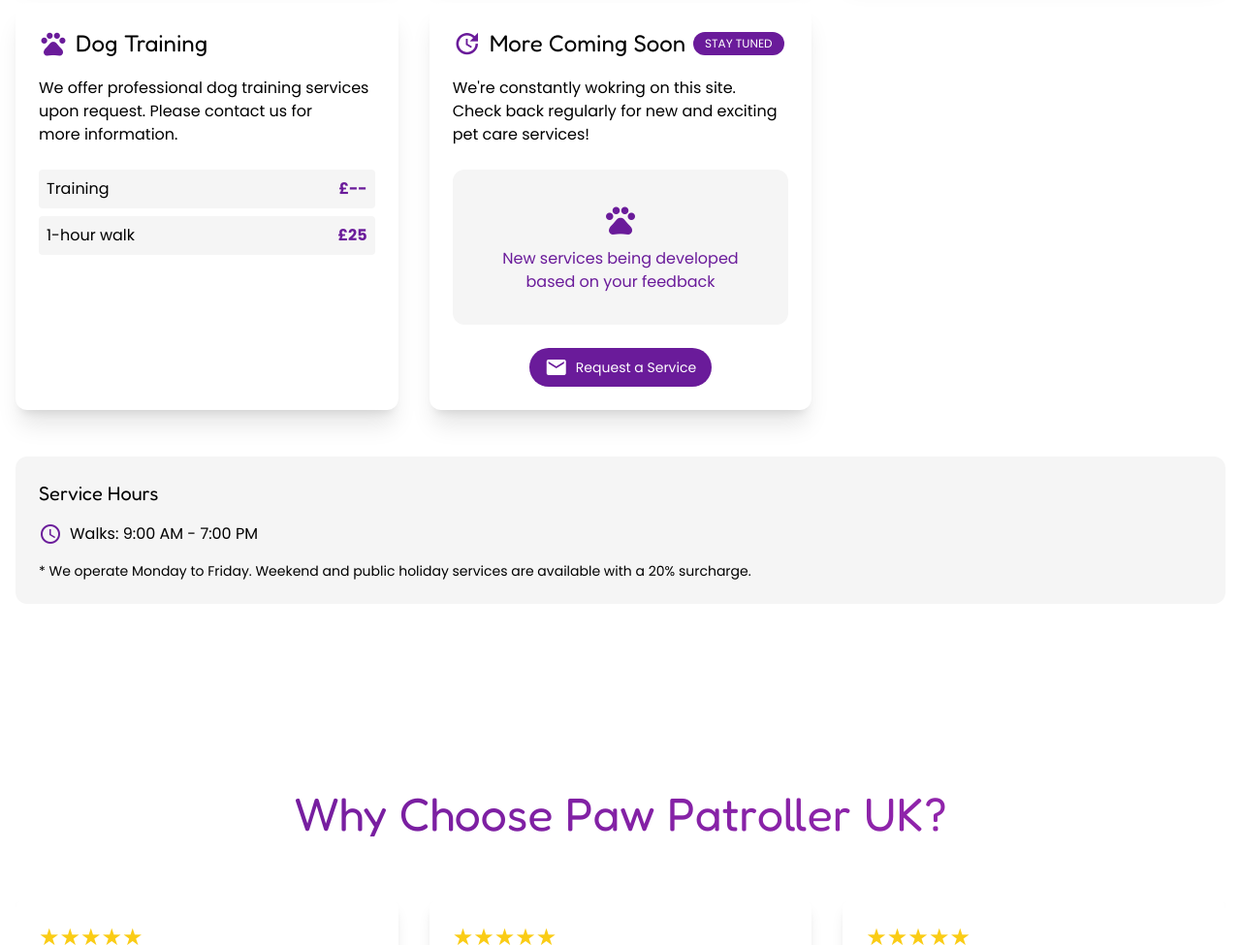
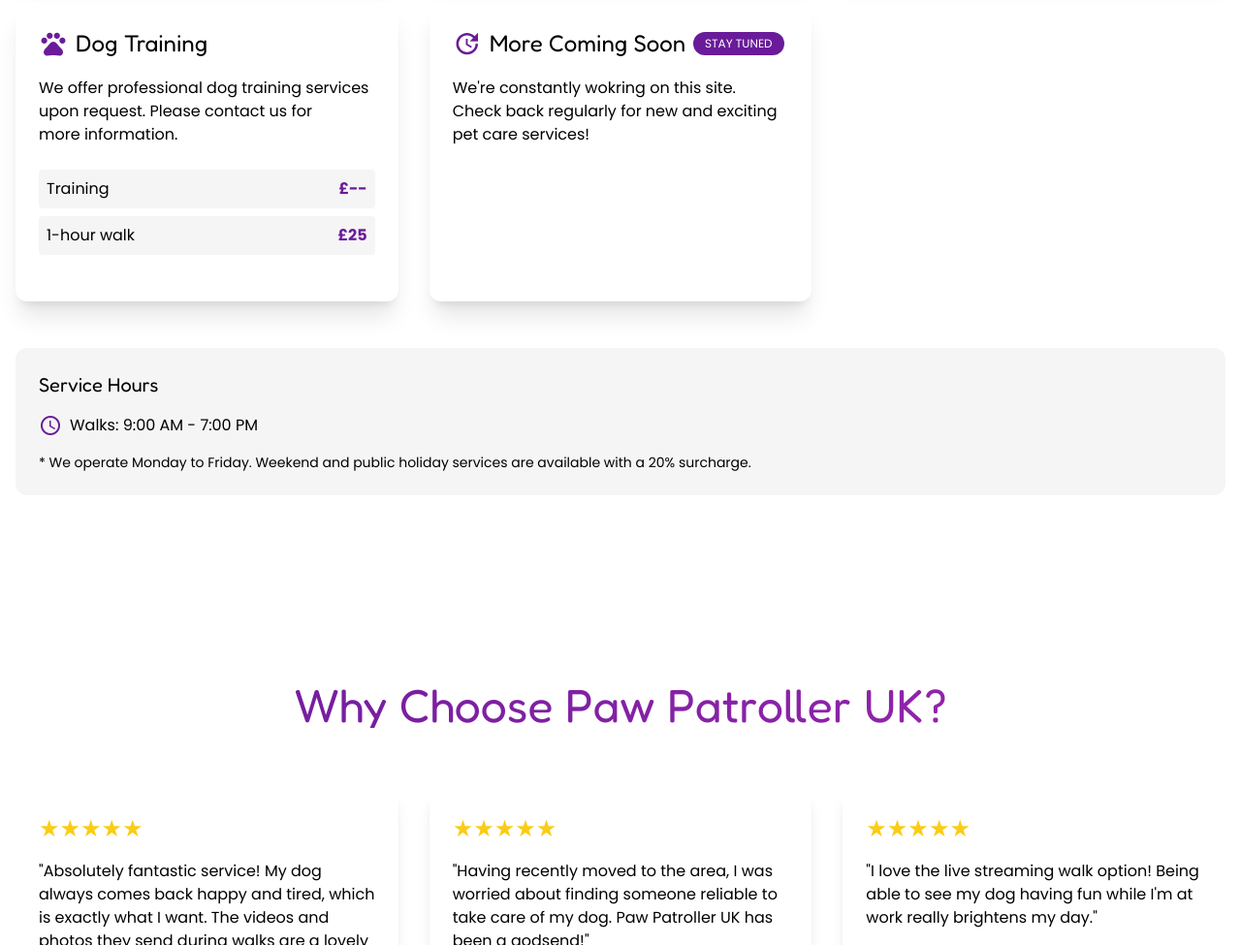
Before and after one commit to pawpatrolleruk/pawpatrolleruk, a website built with Vite: page index.html in a window 1280 px wide. Shown: the part 2318-3293 px from the top of the page at 97% size. Built offline with nearby package versions, Linux system fonts and the light colour scheme; files whose address does not match are found by name; a web font is replaced by a local one.

Commit message:
Fix coming soon

```diff
--- a/index.html
+++ b/index.html
@@ -529,7 +529,7 @@
           </div>
           <p class="mb-4 text-sm sm:mb-6 sm:text-base">We're constantly wokring on this site. Check back regularly for new and exciting pet care services!</p>
 
-          <div class="flex items-center justify-center p-8 mb-6 text-center bg-brand-light rounded-xl">
+          <!-- <div class="flex items-center justify-center p-8 mb-6 text-center bg-brand-light rounded-xl">
             <div class="text-brand-purple">
               <span class="block mb-2 text-4xl material-icons">pets</span>
               <p class="font-medium">New services being developed based on your feedback</p>
@@ -540,7 +540,7 @@
             <a href="#contact" class="inline-flex items-center px-4 py-2 text-sm font-medium text-white transition-all duration-300 rounded-full bg-brand-purple hover:bg-brand-purple-dark">
               <span class="mr-2 material-icons">email</span> Request a Service
             </a>
-          </div>
+          </div> -->
         </div>
       </div>
 
```
